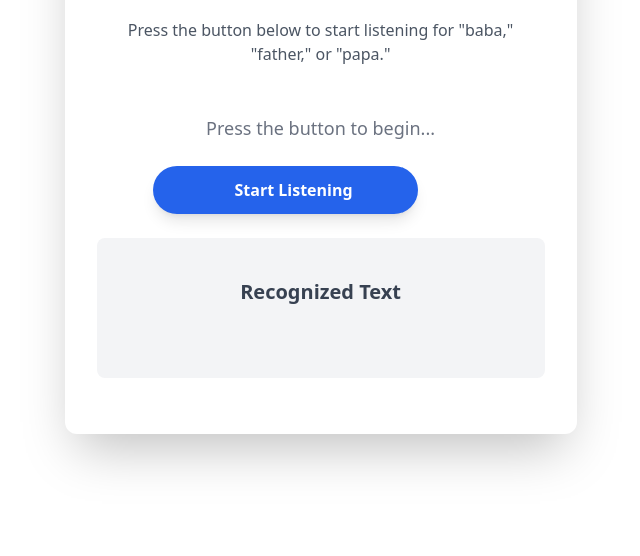
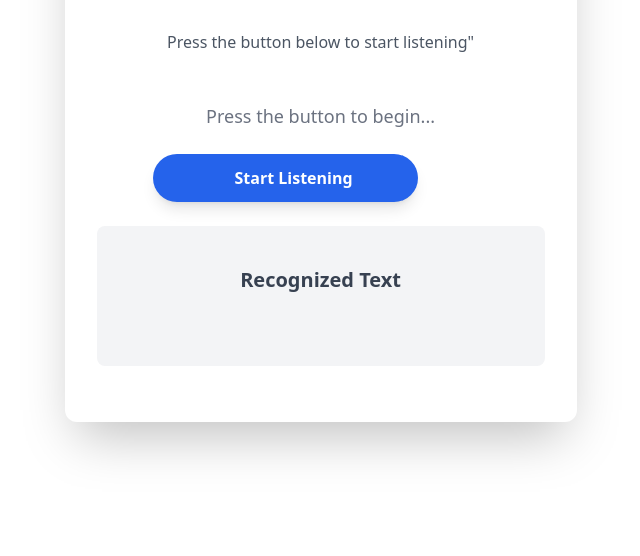
Before and after one commit to MacReyhan/Listening, a plain HTML site: page index.html in a window 1280 px wide. Shown: the part 244-800 px from the top of the page, without its empty margins (361-1001 px from the left). Drawn offline with nearby package versions, Linux system fonts and the light colour scheme.

Commit message:
Update index.html

```diff
--- a/index.html
+++ b/index.html
@@ -17,7 +17,7 @@
 
     <div class="bg-white rounded-xl shadow-2xl p-8 max-w-lg w-full text-center space-y-6">
         <h1 class="text-3xl font-bold text-gray-800">Keyword Listener</h1>
-        <p class="text-gray-600">Press the button below to start listening for "baba," "father," or "papa."</p>
+        <p class="text-gray-600">Press the button below to start listening"</p>
 
 
         <p id="status" class="text-lg font-medium text-gray-500">Press the button to begin...</p>
```
